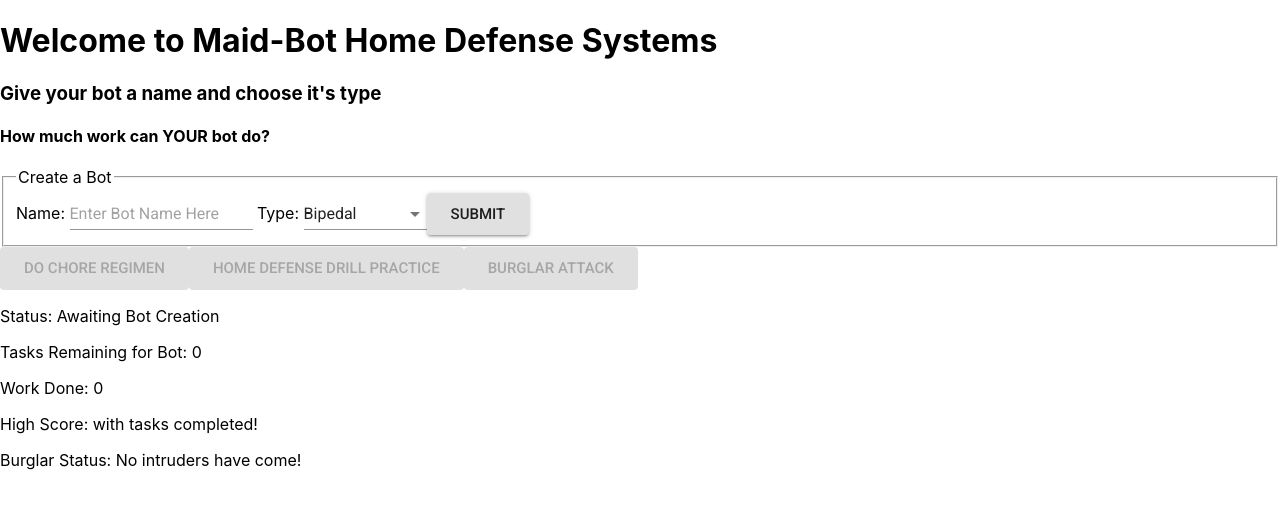
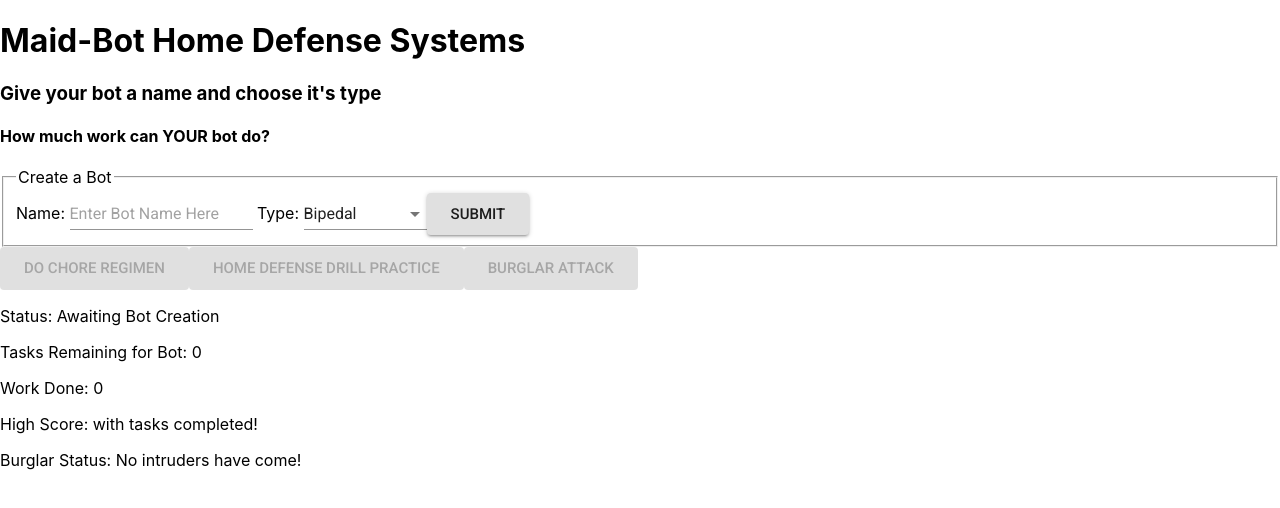
Before and after one commit to dashinja/maid-bot, a React (Create React App) app in the folder client/: page / in a window 1280 px wide. Shown: the top 508 px of the page. Built offline with nearby package versions, Linux system fonts and the light colour scheme; no server answers.

Commit message:
Update to Readme | State before Dir Tree Generation

```diff
--- a/client/src/App.js
+++ b/client/src/App.js
@@ -535,7 +535,7 @@ class App extends Component {
   render() {
     return (
       <>
-        <h1>Welcome to Maid-Bot Home Defense Systems</h1>
+        <h1>Maid-Bot Home Defense Systems</h1>
         <h3>Give your bot a name and choose it's type</h3>
         <h4>How much work can YOUR bot do?</h4>
 
```
Also changed, not shown: 1 other file (tests, documents, lock files or other folders).
